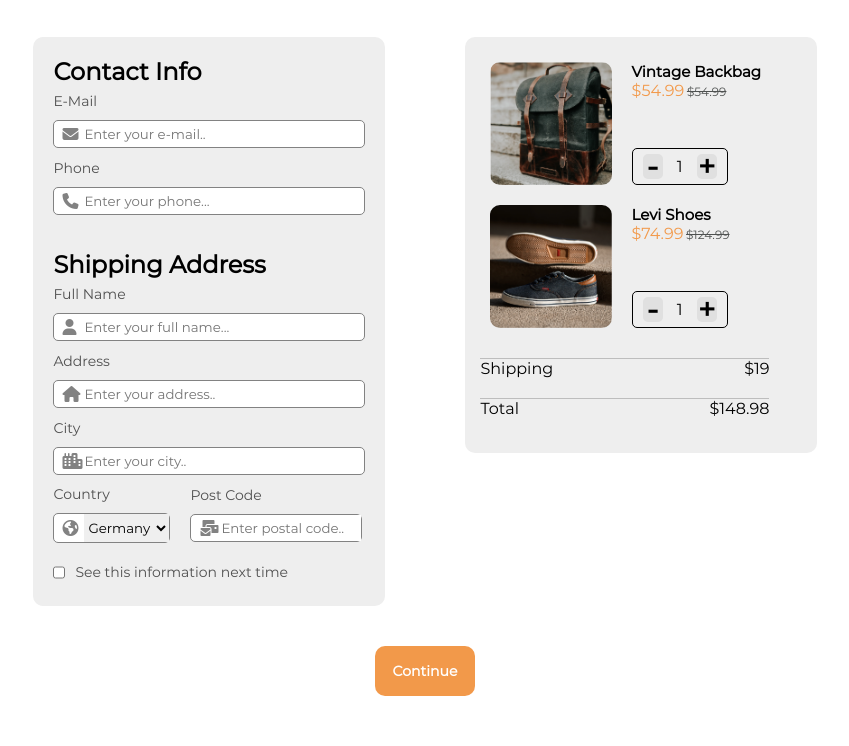
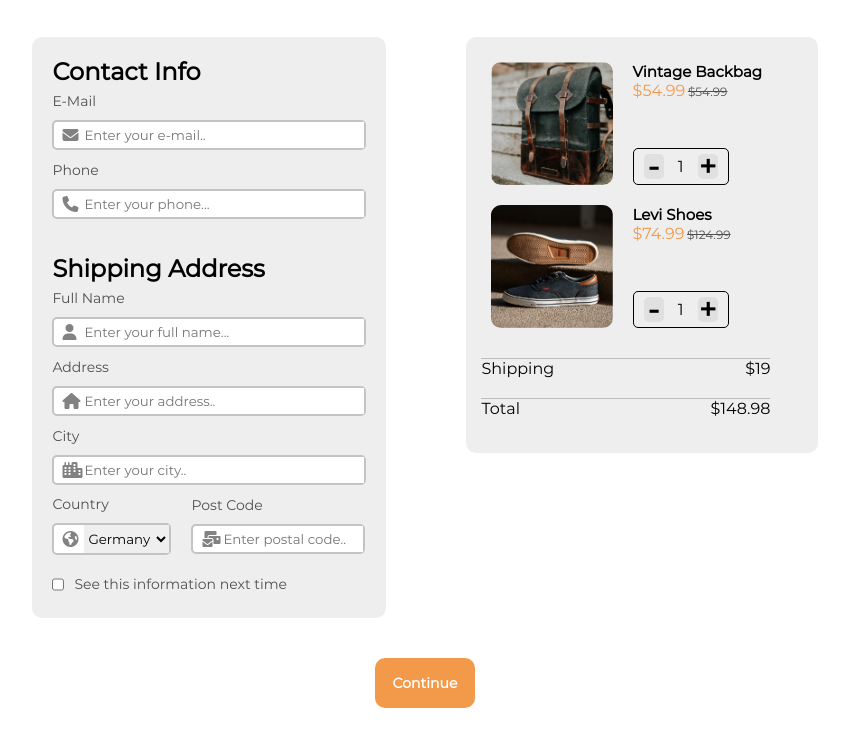
Before and after one commit to malisuslu/checkout-form, a plain HTML site: page index.html in a window 1280 px wide. Shown: the part 42-788 px from the top of the page, without its empty margins (215-1064 px from the left). Drawn offline with Linux system fonts and the light colour scheme.

Commit message:
Border lines & check-boxes are corrected

```diff
--- a/style.css
+++ b/style.css
@@ -86,14 +86,13 @@ label {
     display: flex;
     align-items: center;
     justify-content: flex-start;
-    flex: 0 1;
-    border: 1px solid #828282;
+    border: 2px solid #c3c3c3;
     border-radius: 5px;
     margin-top: 10px;
     background-color: white;
 }
 
-.input-field:focus-within {
+.input-field:focus-within, .select-box:focus-within {
     border: 2px solid black;
 }
 
@@ -102,7 +101,6 @@ label {
     padding: 5px 0px;
     border: none;
     color: #828282;
-    flex: 0 1;
 }
 
 .input-field i, .country i {
@@ -226,6 +224,4 @@ img {
         transform-origin: top center;
         transform: scale(0.8);
     }
-
-
 }
```
